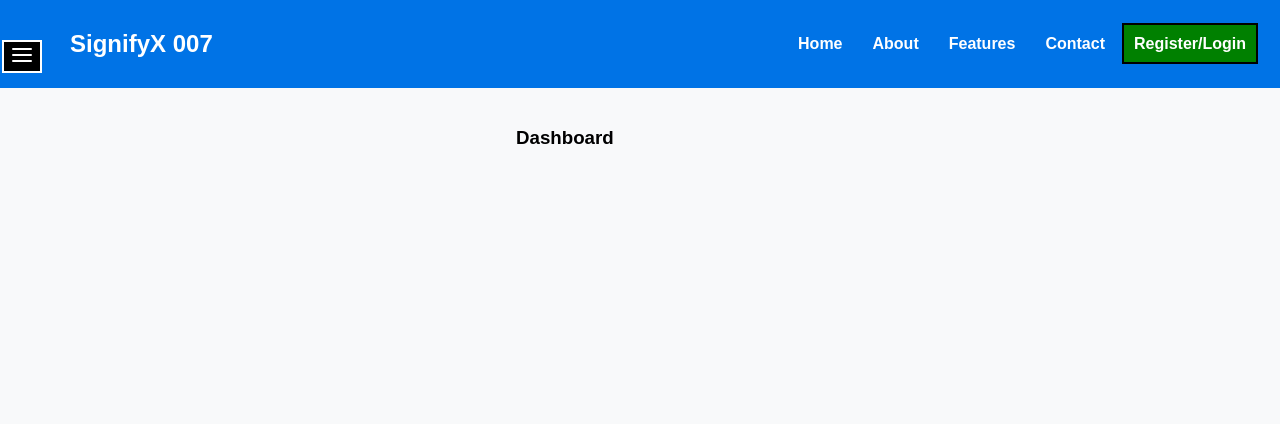
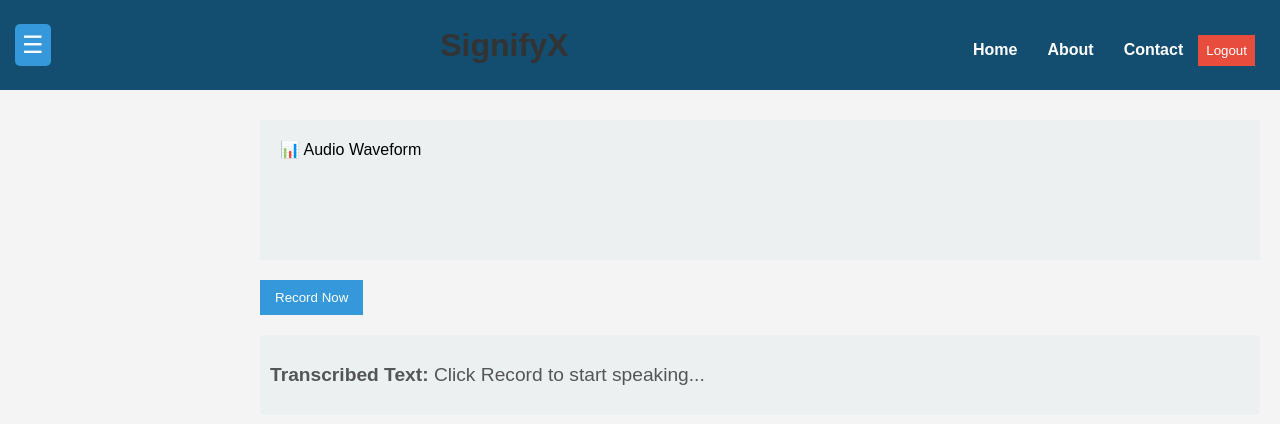
Before and after one commit to manojkumarb001/sign_language_frontend, a React (Create React App) app: page /dashboard in a window 1280 px wide. Shown: the top 424 px of the page. Built offline with nearby package versions, Linux system fonts and the light colour scheme.

Commit message:
dashboard update

```diff
--- a/src/App.css
+++ b/src/App.css
@@ -2,9 +2,11 @@
   display: flex;
   justify-content: space-between;
   align-items: center;
-  padding: 10px 20px;
+  padding: 10px ;
   background-color: #0073e6;
   color: white;
+  width: 100%;
+
 }
 .navbar h2{
   margin-left: 50px;
--- a/src/App.js
+++ b/src/App.js
@@ -1,6 +1,5 @@
 import React from "react";
 import { Routes, Route } from "react-router-dom";
-import Navbar from "./components/Navbar";
 import Home from "./pages/Home";
 import About from "./pages/About";
 import Feature from "./pages/Feature";
@@ -14,7 +13,6 @@ import Dashboard from "./pages/Dashboard";
 const App = () => {
   return (
     <>
-      <Navbar />
       <Routes>
         <Route path="/" element={<Home />} />
         <Route path="/about" element={<About />} />
--- a/src/pages/Dashboard.js
+++ b/src/pages/Dashboard.js
@@ -1,31 +1,91 @@
-import React, { useState } from 'react';
-import { FiMenu, FiX } from 'react-icons/fi';
-import '../styles/Dashboard.css'; // Add styles
+import React, { useState } from "react";
+import "../styles/Dashboard.css";
 
 const Dashboard = () => {
-  const [isSidebarOpen, setSidebarOpen] = useState(false);
+  const [transcribedText, setTranscribedText] = useState("Click Record to start speaking...");
+  const [isRecording, setIsRecording] = useState(false);
+  const [isSidebarOpen, setIsSidebarOpen] = useState(false);
+
+  const toggleSidebar = () => {
+    setIsSidebarOpen(!isSidebarOpen);
+  };
+
+  const startListening = () => {
+    const SpeechRecognition = window.SpeechRecognition || window.webkitSpeechRecognition;
+    if (!SpeechRecognition) {
+      alert("Speech recognition is not supported in your browser.");
+      return;
+    }
+    const recognition = new SpeechRecognition();
+    recognition.continuous = false;
+    recognition.interimResults = false;
+    recognition.lang = "en-US";
+
+    recognition.onstart = () => {
+      setIsRecording(true);
+      setTranscribedText("Listening...");
+    };
+
+    recognition.onresult = (event) => {
+      const speechResult = event.results[0][0].transcript;
+      setTranscribedText(speechResult);
+    };
+
+    recognition.onerror = (event) => {
+      console.error("Speech recognition error:", event.error);
+      setTranscribedText("Error occurred. Please try again.");
+    };
+
+    recognition.onend = () => {
+      setIsRecording(false);
+    };
+
+    recognition.start();
+  };
 
   return (
     <div className="dashboard-container">
-      {/* Menu Icon */}
-      <button className="menu-button" onClick={() => setSidebarOpen(!isSidebarOpen)}>
-      {isSidebarOpen ? <FiX size={24} /> : <FiMenu size={24} />}
-      </button>
+      {/* Sidebar */}
+      <aside className={`sidebar ${isSidebarOpen ? "open" : ""}`}>
+        <h2>SignifyX</h2>
+        <ul className="convo-list">
+          <li>Conversation 1</li>
+          <li>Conversation 2</li>
+          <li>Conversation 3</li>
+          <li>Conversation 4</li>
+          <li>Conversation 5</li>
+          <li>...</li>
+        </ul>
+        <p className="email">abc@gmail.com</p>
+        <button className="logout-btn">Logout</button>
+      </aside>
 
-      {/* Sidebar */}
-      <div className={`sidebar ${isSidebarOpen ? 'open' : ''}`}>
-        <ul>
-          <li>Home</li>
-          <li>Profile</li>
-          <li>Settings</li>
-          <li>Logout</li>
-        </ul>
-      </div>
+      {/* Navbar */}
+      <nav className="navbar">
+        <div className="menu-icon" onClick={toggleSidebar}>
+          ☰
+        </div>
+        <h1>SignifyX</h1>
+        <div>
+          <a href="#">Home</a>
+          <a href="#">About</a>
+          <a href="#">Contact</a>
+          <button className="logout-btn">Logout</button>
+        </div>
+      </nav>
 
       {/* Main Content */}
-      <div className="content">
-        <h3>Dashboard</h3>
-      </div>
+      <main className="main-content">
+        <section className="content">
+          <div className="waveform">📊 Audio Waveform</div>
+          <button onClick={startListening} className="record-btn" disabled={isRecording}>
+            {isRecording ? "Listening..." : "Record Now"}
+          </button>
+          <div className="transcribed-text">
+            <p><strong>Transcribed Text:</strong> {transcribedText}</p>
+          </div>
+        </section>
+      </main>
     </div>
   );
 };
--- a/src/pages/Home.js
+++ b/src/pages/Home.js
@@ -4,8 +4,11 @@ import "../styles/Home.css";
 import About from "./About";
 import Feature from "./Feature";
 import COntact from "./COntact";
+import Navbar from "../components/Navbar";
 
 const Home = () => (
+  <div>    <Navbar/>
+
   <section className="home">
     <div className="hero">
       <h1>Welcome to SignifyX 007</h1>
@@ -42,7 +45,7 @@ const Home = () => (
     <About/>
     <Feature/>
     <COntact/>
-  </section>
+  </section></div>
 );
 
 export default Home;
--- a/src/pages/Login.js
+++ b/src/pages/Login.js
@@ -1,28 +1,42 @@
 import React, { useState } from "react";
+import { Link, useNavigate } from "react-router-dom";
+import axios from "axios";
 import "../styles/Login.css";
-import { Link, useNavigate } from "react-router-dom";
+import Navbar from "../components/Navbar";
 
 const Login = () => {
-  const [formData, setFormData] = useState({
-    email: "",
-    password: "",
-  });
-  const navigate=useNavigate();
+  const [formData, setFormData] = useState({ email: "", password: "" });
+  const [error, setError] = useState("");
+  const navigate = useNavigate();
 
   const handleChange = (e) => {
     setFormData({ ...formData, [e.target.name]: e.target.value });
   };
 
-  const handleSubmit = (e) => {
+  const handleSubmit = async (e) => {
     e.preventDefault();
-    console.log("User Logged In:", formData);
-    navigate("/dashboard");
+    setError("");
+
+    try {
+      const response = await axios.post("http://localhost:5000/login", formData);
+      localStorage.setItem("token", response.data.token);
+      navigate("/dashboard");
+    } catch (err) {
+      setError(err.response?.data?.error || "Login failed. Try again.");
+    }
   };
 
   return (
+    <div>
+                      <Navbar/>
+
+
     <section className="login">
       <h2>Welcome Back</h2>
       <p>Log in to continue using SignifyX 007.</p>
+
+      {error && <p className="error-msg">{error}</p>}
+
       <form onSubmit={handleSubmit} className="login-form">
         <input
           type="email"
@@ -42,12 +56,15 @@ const Login = () => {
         />
         <button type="submit" className="login-button">Log In</button>
       </form>
-      <p>Don't have an account?
-      <Link to="/register"
-                style={{  padding: "5px",  margin: "10px",color: "black",textDecoration: "none",backgroundColor: "rgb(220, 71, 96)",border: "2px solid black",borderRadius: "8px" }}
-                >Register</Link>        </p>
-      <p style={{fontSize:"20px",fontWeight:"bolder"}}><a href="/forgot-password" style={{textDecoration:"none",color:"red"}}>Forgot your password?</a></p>
-    </section>
+
+      <p>
+        Don't have an account?{" "}
+        <Link to="/register" className="register-link">Register</Link>
+      </p>
+      <p className="forgot-password">
+        <Link to="/forgot-password">Forgot your password?</Link>
+      </p>
+    </section></div>
   );
 };
 
--- a/src/pages/Register.js
+++ b/src/pages/Register.js
@@ -1,6 +1,7 @@
 import React, { useState } from "react";
 import { Link } from "react-router-dom";
 import "../styles/Register.css";
+import Navbar from "../components/Navbar";
 
 const Register = () => {
     const [formData, setFormData] = useState({
@@ -57,8 +58,14 @@ const Register = () => {
         }
     };
 
+
+
     return (
+<div>
+        <Navbar/>
+
         <section className="register">
+
             <h2>Create an Account</h2>
             <p>Join SignifyX 007 today and start experiencing AI-powered communication.</p>
 
@@ -80,7 +87,7 @@ const Register = () => {
 
                 >Login</Link>
             </p>
-        </section>
+        </section></div>
     );
 };
 
--- a/src/styles/Dashboard.css
+++ b/src/styles/Dashboard.css
@@ -1,52 +1,108 @@
 .dashboard-container {
   display: flex;
   height: 100vh;
-  background: #f8f9fa;
+  font-family: Arial, sans-serif;
 }
 
-.menu-button {
+/* Navbar should be fixed at the top */
+.navbar {
+  display: flex;
+  justify-content: space-between;
+  align-items: center;
+  background: #134d70fe;
+  color: white;
+  padding: 15px;
   position: fixed;
-  top: 5%;
-  left: 2px;
-  background: black;
-  border: 2px solid white;
-  color: white;
-  cursor: pointer;
+  top: 0;
+  width: 100%;
+  height: 60px;
+  z-index: 1000;
 }
 
+/* Menu icon inside navbar */
+.menu-icon {
+  font-size: 24px;
+  cursor: pointer;
+  background: #3498db;
+  color: white;
+  padding: 7px;
+  border-radius: 5px;
+}
+
+/* Sidebar */
 .sidebar {
   width: 200px;
+  background: #134d70fe;
+  color: #fff;
+  padding: 20px;
+  position: fixed;
+  left: -250px;
+  top: 60px; /* Below navbar */
   height: 100%;
-  background: #134d70fe;
-  color: rgb(255, 231, 231);
-  padding: 20px;
-  position: relative;
-  left: -250px;
-  transition: left 1.2s ease;
+  transition: left 0.3s ease-in-out;
 }
 
 .sidebar.open {
   left: 0;
 }
-
-.sidebar ul {
-  list-style: none;
-  padding: 0;
-  color: #000;
-  font-weight: bold;
-}
-
-.sidebar ul li {
-  padding: 15px;
+.sidebar ul li{
+  color: black;
   cursor: pointer;
 }
-
 .sidebar ul li:hover {
   background: #24c4af;
 }
 
-.content {
-  flex-grow: 2;
+.convo-list {
+  list-style: none;
+  padding: 0;
+}
+
+.email {
+  margin-top: 20px;
+  font-size: 18px;
+  color: #ddd;
+}
+
+.logout-btn {
+  background: #e74c3c;
+  color: #fff;
+  padding: 8px ;
+  margin-right: 40px;
+  border: none;
+  cursor: pointer;
+  margin-top: 10px;
+}
+
+/* Content area */
+.main-content {
+  padding: 90px 20px 890px; /* Push content below navbar */
+  transition: margin-left 0.3s ease-in-out;
+  width: 100%;
+  margin-top: 30px;
+  margin-left: 240px;
+
+}
+
+.waveform {
+  height: 100px;
+  background: #ecf0f1;
+  margin-bottom: 10px;
   padding: 20px;
-  margin-left: 20%;
 }
+
+.record-btn {
+  background: #3498db;
+  color: #fff;
+  padding: 10px 15px;
+  border: none;
+  cursor: pointer;
+  margin-top: 10px;
+}
+
+.transcribed-text {
+  margin-top: 20px;
+  padding: 10px;
+  background: #ecf0f1;
+  border-radius: 5px;
+}
```
